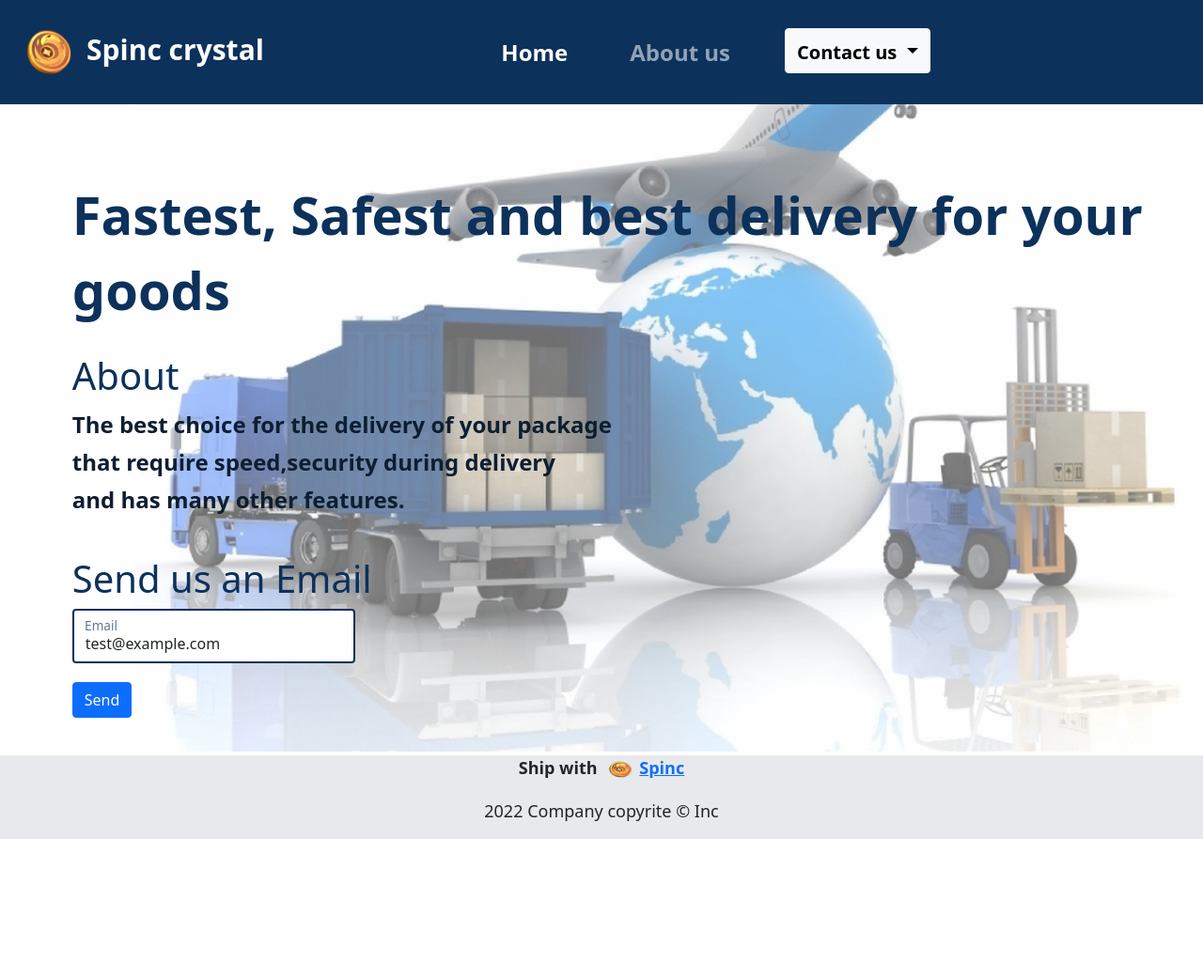
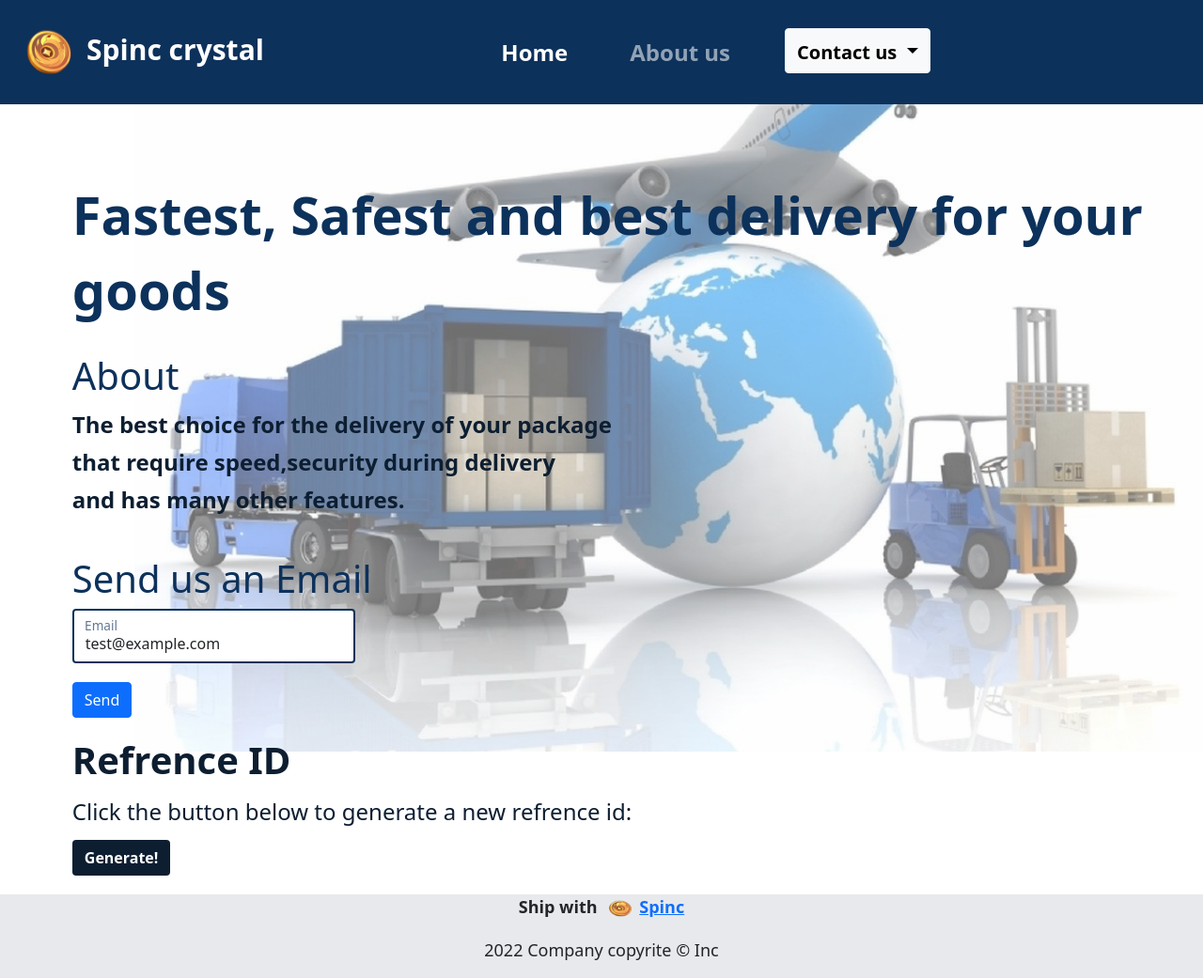
Before and after one commit to Chioma31/Shipping-App, a plain HTML site: page index.html in a window 1280 px wide. Shown: the whole page at 94% size. Before the commit the page ends 893 px from the top, so only its background shows below. Drawn offline with nearby package versions, Linux system fonts and the light colour scheme.

Commit message:
creating refrence ID

```diff
--- a/index.html
+++ b/index.html
@@ -50,14 +50,32 @@
           <button type="button" class="btn btn-primary">Send</button>
         </form>
 
+        <div class="track">
+          <h3>
+            Refrence ID
+          </h3>
+          <p>Click the button below to generate a new refrence id:</p>
+          <button class="btn"  onClick="newRandomNumber()">Generate!</button>
+          <p id="rand"></p>
+         </div>
+
       </article>
     </header>
+
     <footer>
       <p class="item">Ship with <a class="brand" href="#"><img src="image/spinc.png"  alt="logo" width="40" height="30" />Spinc</a></p>
       <p>2022 Company copyrite &copy; Inc</p>
 
     </footer>
 
+    <script>
+    function newRandomNumber() {
+      let x = Math.floor((100000 + Math.random() * 900000));
+      document.getElementById("rand").innerHTML = x;
+    }
+
+  </script>
+
     <script src="https://cdn.jsdelivr.net/npm/bootstrap@5.0.2/dist/js/bootstrap.bundle.min.js" integrity="sha384-MrcW6ZMFYlzcLA8Nl+NtUVF0sA7MsXsP1UyJoMp4YLEuNSfAP+JcXn/tWtIaxVXM" crossorigin="anonymous"></script>
   </body>
 </html>
--- a/style.css
+++ b/style.css
@@ -70,6 +70,30 @@ body {
   width: 25%;
 
 }
+.track h3{
+  font-size: 40px;
+  line-height: 10px;
+  font-weight: 700;
+  margin-bottom: 30px;
+  color: #0d1e31;
+}
+.track p{
+  font-weight: 300;
+  margin-bottom: 10px;
+  color: #0d1e31;
+}
+.track button{
+  font-weight: 700;
+  padding: 5;
+  margin-bottom: 10px;
+  background-color: #0d1e31;
+  color: white;
+}
+.track button:hover{
+  background-color: white;
+  border: 3px solid #0d1e31;
+}
+
 
 .text input{
   border: 2px solid #0c315b;
```
